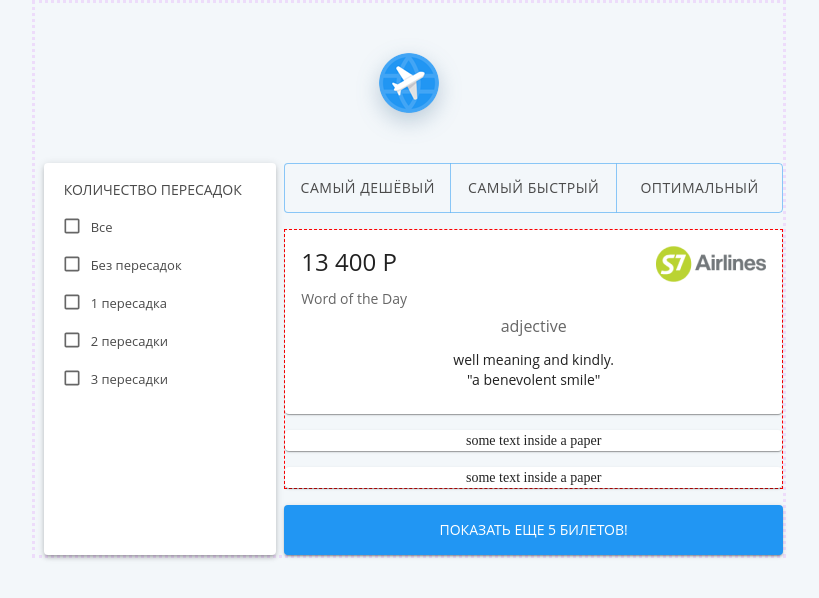
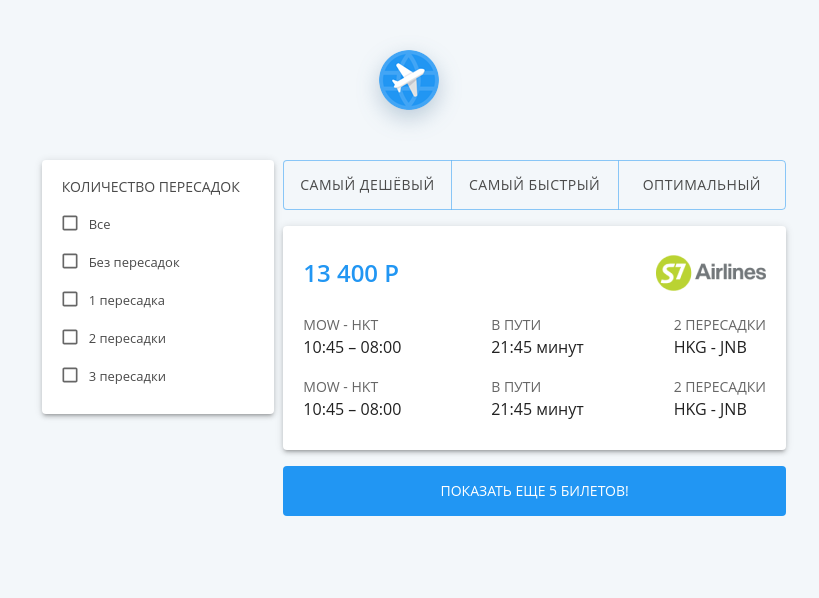
Before and after one commit to serdar1234/aviasales, a React (Vite) app: page / in a window 1280 px wide. Shown: the top 598 px of the page, without its empty margins (231-1050 px from the left). Built offline with nearby package versions, Linux system fonts and the light colour scheme.

Commit message:
ticket is done

```diff
--- a/src/App.css
+++ b/src/App.css
@@ -1,5 +1,4 @@
 .grid-container {
-  border: 3px dotted rgba(195, 0, 255, 0.1);
   justify-content: center;
   margin: 0;
   padding: 0;
--- a/src/components/ControlPanel/ControlPanel.module.scss
+++ b/src/components/ControlPanel/ControlPanel.module.scss
@@ -1,6 +1,7 @@
 aside {
   display: flex;
   justify-content: center;
+  height: fit-content;
   @media screen and (max-width: 599px) {
     width: 100%;
     margin-inline: 12px;
--- a/src/components/InfoDisplay/InfoDisplay.jsx
+++ b/src/components/InfoDisplay/InfoDisplay.jsx
@@ -15,7 +15,12 @@ const InfoDisplay = () => {
       >
         <Filters />
         <Tickets />
-        <Button variant="contained" fullWidth sx={{ height: "50px" }}>
+        <Button
+          variant="contained"
+          disableElevation
+          fullWidth
+          sx={{ height: "50px" }}
+        >
           Показать еще 5 билетов!
         </Button>
       </Grid>
--- a/src/components/Tickets/Tickets.jsx
+++ b/src/components/Tickets/Tickets.jsx
@@ -1,6 +1,5 @@
 import classes from "./Tickets.module.scss";
 import Stack from "@mui/material/Stack";
-import Paper from "@mui/material/Paper";
 import Card from "@mui/material/Card";
 import Grid from "@mui/material/Grid2";
 import CardContent from "@mui/material/CardContent";
@@ -8,12 +7,12 @@ import Typography from "@mui/material/Typography";
 
 const Tickets = () => {
   return (
-    <Stack sx={{ border: "1px dashed red", marginBlock: "16px" }} spacing={2}>
-      <Card component={"article"} className={classes.card}>
-        <CardContent>
+    <Stack sx={{ marginBlock: "16px" }} spacing={2}>
+      <Card component={"article"} elevation={3} className={classes.card}>
+        <CardContent className={classes.card__content}>
           <Grid container spacing={2} className={classes.card__heading}>
             <Grid className={classes.card__title}>
-              <Typography variant="h5" component="h5">
+              <Typography variant="h5" component="h5" color="primary">
                 13 400 P
               </Typography>
             </Grid>
@@ -21,36 +20,48 @@ const Tickets = () => {
               <img src="/s7_logo.png" alt="S7 Airlines" />
             </Grid>
           </Grid>
-          <Grid container spacing={2}>
+          <Grid container sx={{ justifyContent: "space-between" }}>
             <Grid>
-              <Typography
-                gutterBottom
-                sx={{ color: "text.secondary", fontSize: 14 }}
-              >
-                Word of the Day
+              <Typography sx={{ color: "text.secondary", fontSize: 14 }}>
+                MOW - HKT
               </Typography>
+              <Typography>10:45 – 08:00</Typography>
             </Grid>
-            <Grid></Grid>
-            <Grid></Grid>
+            <Grid>
+              <Typography sx={{ color: "text.secondary", fontSize: 14 }}>
+                В ПУТИ
+              </Typography>
+              <Typography>21:45 минут</Typography>
+            </Grid>
+            <Grid>
+              <Typography sx={{ color: "text.secondary", fontSize: 14 }}>
+                2 ПЕРЕСАДКИ
+              </Typography>
+              <Typography>HKG - JNB</Typography>
+            </Grid>
           </Grid>
-          <Grid container spacing={2}>
-            <Grid></Grid>
-            <Grid></Grid>
-            <Grid></Grid>
+          <Grid container sx={{ justifyContent: "space-between" }}>
+            <Grid>
+              <Typography sx={{ color: "text.secondary", fontSize: 14 }}>
+                MOW - HKT
+              </Typography>
+              <Typography>10:45 – 08:00</Typography>
+            </Grid>
+            <Grid>
+              <Typography sx={{ color: "text.secondary", fontSize: 14 }}>
+                В ПУТИ
+              </Typography>
+              <Typography>21:45 минут</Typography>
+            </Grid>
+            <Grid>
+              <Typography sx={{ color: "text.secondary", fontSize: 14 }}>
+                2 ПЕРЕСАДКИ
+              </Typography>
+              <Typography>HKG - JNB</Typography>
+            </Grid>
           </Grid>
-
-          <Typography sx={{ color: "text.secondary", mb: 1.5 }}>
-            adjective
-          </Typography>
-          <Typography variant="body2">
-            well meaning and kindly.
-            <br />
-            {'"a benevolent smile"'}
-          </Typography>
         </CardContent>
       </Card>
-      <Paper>some text inside a paper</Paper>
-      <Paper>some text inside a paper</Paper>
     </Stack>
   );
 };
--- a/src/components/Tickets/Tickets.module.scss
+++ b/src/components/Tickets/Tickets.module.scss
@@ -1,15 +1,27 @@
 .card {
-  // width: 502px;
   height: 184px;
+  padding: 20px;
+  text-align: start;
+  &__content {
+    padding: 0 !important;
+    height: 100%;
+    display: flex;
+    flex-direction: column;
+    justify-content: space-around;
+  }
+  &__content:last-child {
+    padding-bottom: 0 !important;
+  }
 }
 
 .card__heading {
   display: flex;
   justify-content: space-between;
-  .card__title {
+  .card__title h5 {
     font-weight: 600;
     font-size: 24px;
     line-height: 24px;
     letter-spacing: 0px;
+    margin-block: 6px;
   }
 }
--- a/src/utils/fonts.scss
+++ b/src/utils/fonts.scss
@@ -2,6 +2,13 @@
   font-family: "Open Sans";
   src: url("../assets/OpenSans-Bold.ttf") format("ttf");
   font-weight: bold;
+  font-style: normal;
+}
+
+@font-face {
+  font-family: "Open Sans";
+  src: url("../assets/OpenSans-SemiBold.ttf") format("ttf");
+  font-weight: 600;
   font-style: normal;
 }
 
@@ -21,13 +28,6 @@
 
 @font-face {
   font-family: "Open Sans";
-  src: url("../assets/OpenSans-SemiBold.ttf") format("ttf");
-  font-weight: 600;
-  font-style: normal;
-}
-
-@font-face {
-  font-family: "Open Sans";
   src: url("../assets/OpenSans-Light.ttf") format("ttf");
   font-weight: lighter;
   font-style: normal;
```
